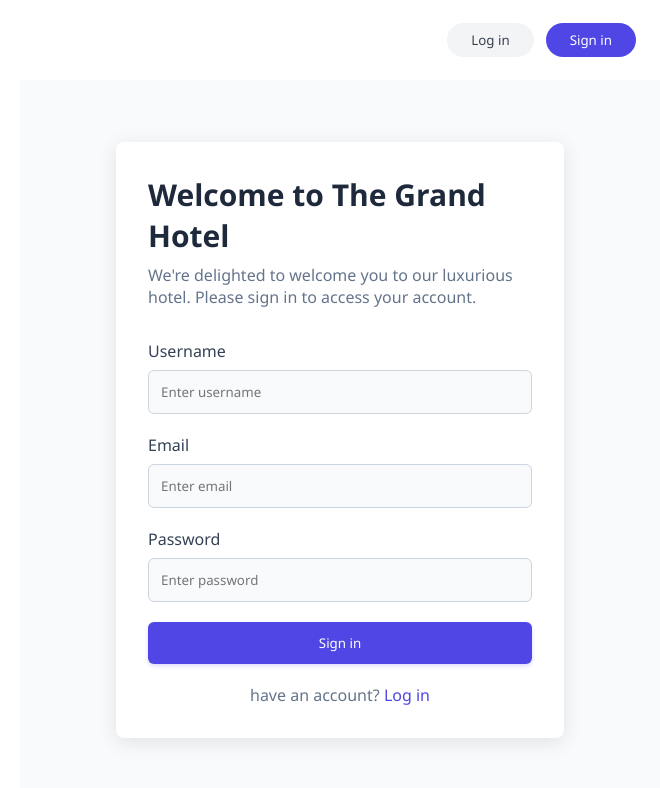
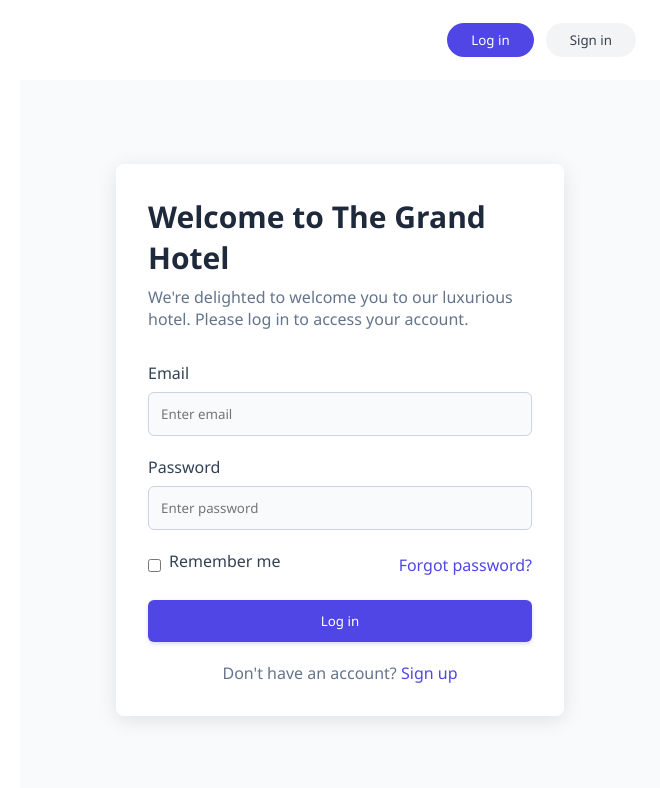
Before and after one commit to Collage-projects/DBMS-Project, a plain HTML site: page index.html in a window 1280 px wide. Both pictures are taken after a click on the link "Log in". Shown: the full height of the page, 620-1280 px from the left. Drawn offline with Linux system fonts and the light colour scheme.

Commit message:
new button fix

```diff
--- a/index.html
+++ b/index.html
@@ -53,8 +53,8 @@
                     <button type="submit" class="submit-button">Sign in</button>
 
                     <div class="signup-prompt">
-                        <span>have an account?</span>
-                        <a href="#">Log in</a>
+                      <span>have an account?</span>
+                      <a href="#" id="loginLink">Log in</a>
                     </div>
                 </form>
 
@@ -81,9 +81,9 @@
                     <button type="submit" class="submit-button">Log in</button>
 
                     <div class="signup-prompt">
-                        <span>Don't have an account?</span>
-                        <a href="#">Sign up</a>
-                    </div>
+                      <span>Don't have an account?</span>
+                      <a href="#" id="signupLink">Sign up</a>
+                  </div>
                 </form>
             </div>
         </div>
--- a/script.js
+++ b/script.js
@@ -35,7 +35,12 @@
       // Update text
       actionText.textContent = 'sign in';
   }
+  const loginLink = document.getElementById('loginLink');
 
+loginLink.addEventListener('click', showLoginForm);
+  const signupLink = document.getElementById('signupLink');
+
+signupLink.addEventListener('click', showSigninForm);
   // Form submission (prevent default behavior)
   document.querySelectorAll('form').forEach(form => {
       form.addEventListener('submit', function(e) {
```
Also changed, not shown: home.html (+11 -0 lines).
